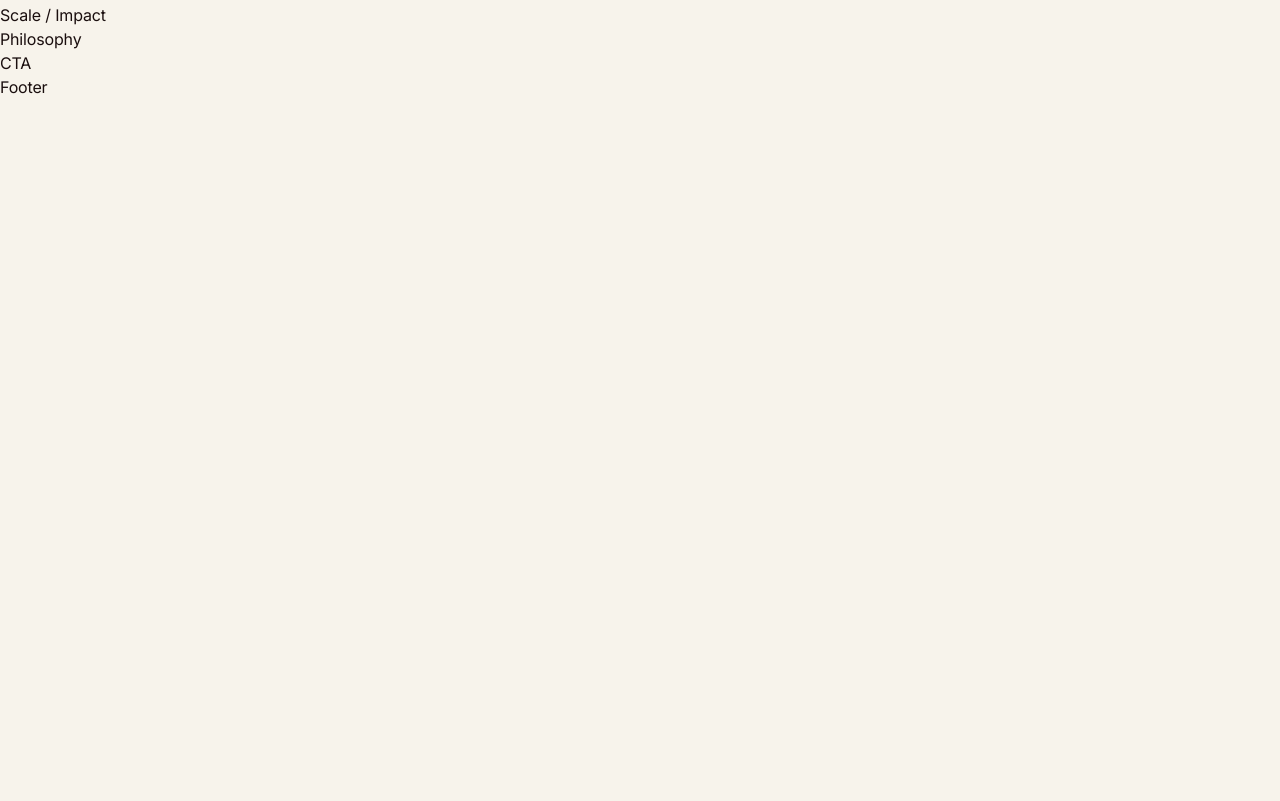
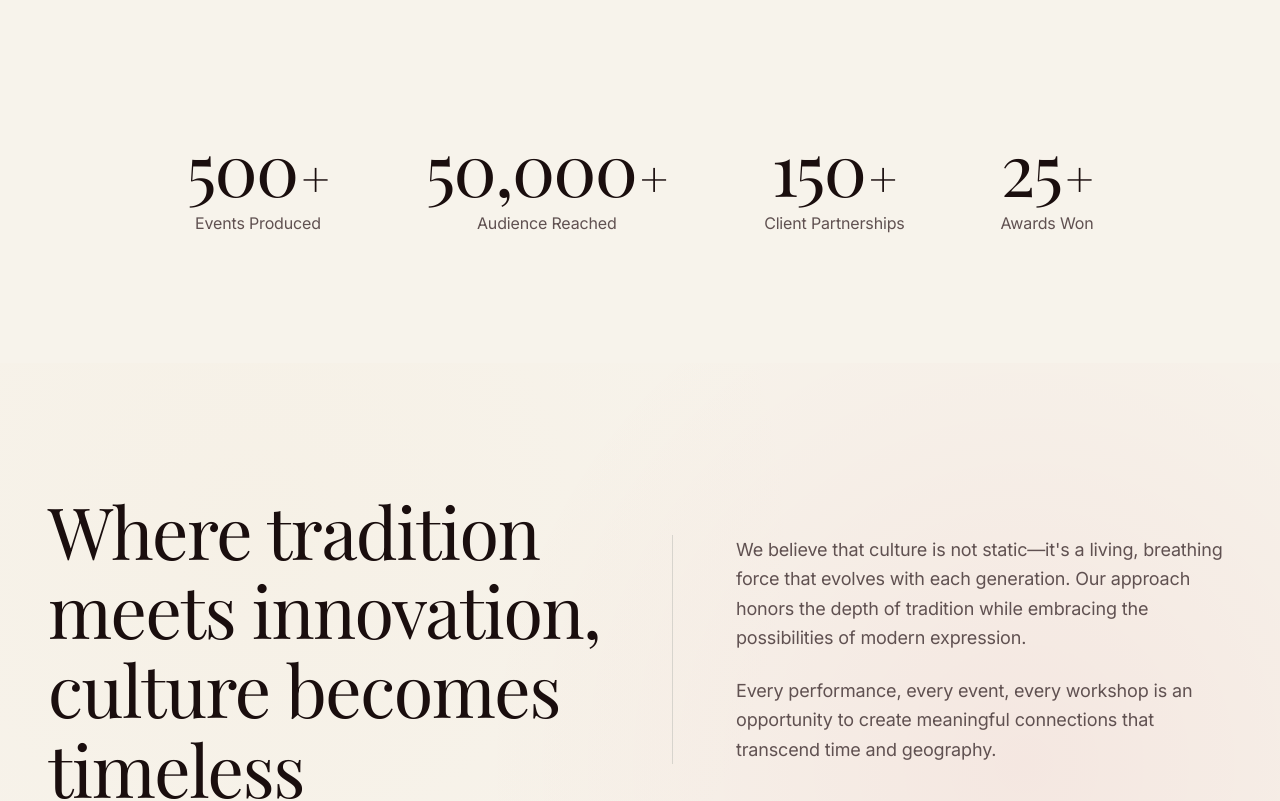
Before and after one commit to heetjain17/events-design, a Next.js app: page / in a window 1280 px wide. Shown: the part 3540-4341 px from the top of the page. Before the commit the page ends 3639 px from the top, so only its background shows below. Built offline with nearby package versions, Linux system fonts and the light colour scheme; a web font is replaced by a local one.

Commit message:
feat(home): impact + philosophy

```diff
--- a/components/home/Philosophy.tsx
+++ b/components/home/Philosophy.tsx
@@ -1,9 +1,58 @@
+"use client"
+
+import { motion } from "framer-motion"
+
 export default function Philosophy() {
   return (
-    <section className="w-full">
-      <div className="container mx-auto">
-        <p>Philosophy</p>
+    <section className="relative w-full py-24 md:py-32 overflow-hidden bg-background">
+      <div className="absolute inset-0 bg-[radial-gradient(circle_at_20%_30%,var(--accent)_0%,transparent_50%)] opacity-5" />
+      <div className="absolute inset-0 bg-[radial-gradient(circle_at_80%_70%,var(--primary)_0%,transparent_50%)] opacity-5" />
+
+      <div className="container mx-auto px-6 md:px-12 relative">
+        <div className="max-w-7xl mx-auto">
+          <div className="grid grid-cols-1 lg:grid-cols-2 gap-12 lg:gap-16 items-center">
+            <motion.div
+              className="space-y-4"
+              initial={{ opacity: 0, x: -30 }}
+              whileInView={{ opacity: 1, x: 0 }}
+              transition={{ duration: 0.8, ease: "easeOut" }}
+              viewport={{ once: true }}
+            >
+              <h2 className="font-heading text-4xl md:text-5xl lg:text-6xl xl:text-7xl text-foreground leading-[1.1]">
+                Where tradition
+                <br />
+                meets innovation,
+                <br />
+                culture becomes
+                <br />
+                timeless
+              </h2>
+            </motion.div>
+
+            <div className="relative">
+              <div className="absolute left-0 top-0 bottom-0 w-px bg-border hidden lg:block" />
+
+              <motion.div
+                className="lg:pl-16 space-y-6"
+                initial={{ opacity: 0, x: 30 }}
+                whileInView={{ opacity: 1, x: 0 }}
+                transition={{ duration: 0.8, delay: 0.2, ease: "easeOut" }}
+                viewport={{ once: true }}
+              >
+                <p className="font-sans text-base md:text-lg text-muted-foreground leading-relaxed">
+                  We believe that culture is not static—it's a living, breathing force that evolves
+                  with each generation. Our approach honors the depth of tradition while embracing
+                  the possibilities of modern expression.
+                </p>
+                <p className="font-sans text-base md:text-lg text-muted-foreground leading-relaxed">
+                  Every performance, every event, every workshop is an opportunity to create
+                  meaningful connections that transcend time and geography.
+                </p>
+              </motion.div>
+            </div>
+          </div>
+        </div>
       </div>
     </section>
-  );
+  )
 }
--- a/components/home/ScaleImpact.tsx
+++ b/components/home/ScaleImpact.tsx
@@ -1,9 +1,70 @@
+"use client"
+
+import { motion, useInView } from "framer-motion"
+import { AnimatedNumber } from "@/components/motion-primitives/animated-number"
+import { useRef, useState } from "react"
+
+interface Stat {
+  value: number
+  suffix?: string
+  label: string
+}
+
+const stats: Stat[] = [
+  { value: 500, suffix: "+", label: "Events Produced" },
+  { value: 50000, suffix: "+", label: "Audience Reached" },
+  { value: 150, suffix: "+", label: "Client Partnerships" },
+  { value: 25, suffix: "+", label: "Awards Won" },
+]
+
+function StatItem({ stat, index }: { stat: Stat; index: number }) {
+  const [value, setValue] = useState(0)
+  const ref = useRef(null)
+  const isInView = useInView(ref, { once: true })
+
+  if (isInView && value === 0) {
+    setValue(stat.value)
+  }
+
+  return (
+    <motion.div
+      ref={ref}
+      className="flex flex-col items-center text-center"
+      initial={{ opacity: 0, y: 20 }}
+      whileInView={{ opacity: 1, y: 0 }}
+      transition={{ duration: 0.6, delay: index * 0.1 }}
+      viewport={{ once: true }}
+    >
+      <div className="flex items-baseline gap-1 mb-2">
+        <AnimatedNumber
+          value={value}
+          className="font-heading text-5xl md:text-6xl lg:text-7xl text-foreground tracking-tight"
+          springOptions={{
+            bounce: 0,
+            duration: 2500,
+          }}
+        />
+        {stat.suffix && (
+          <span className="font-heading text-3xl md:text-4xl lg:text-5xl text-foreground">
+            {stat.suffix}
+          </span>
+        )}
+      </div>
+      <p className="font-sans text-sm md:text-base text-muted-foreground">{stat.label}</p>
+    </motion.div>
+  )
+}
+
 export default function ScaleImpact() {
   return (
-    <section className="w-full">
-      <div className="container mx-auto">
-        <p>Scale / Impact</p>
+    <section className="w-full py-24 md:py-32 bg-background">
+      <div className="container mx-auto px-6 md:px-12">
+        <div className="flex flex-col md:flex-row items-center justify-center gap-12 md:gap-16 lg:gap-24">
+          {stats.map((stat, index) => (
+            <StatItem key={stat.label} stat={stat} index={index} />
+          ))}
+        </div>
       </div>
     </section>
-  );
+  )
 }
--- /dev/null
+++ b/components/motion-primitives/animated-number.tsx
@@ -0,0 +1,29 @@
+"use client"
+import { cn } from "@/lib/utils"
+import { motion, SpringOptions, useSpring, useTransform } from "motion/react"
+import { useEffect } from "react"
+
+export type AnimatedNumberProps = {
+  value: number
+  className?: string
+  springOptions?: SpringOptions
+  as?: React.ElementType
+}
+
+export function AnimatedNumber({
+  value,
+  className,
+  springOptions,
+  as: Component = "span",
+}: AnimatedNumberProps) {
+  const spring = useSpring(value, springOptions)
+  const display = useTransform(spring, (current) => Math.round(current).toLocaleString())
+
+  useEffect(() => {
+    spring.set(value)
+  }, [spring, value])
+
+  const MotionComponent = motion[Component as keyof typeof motion] as any
+
+  return <MotionComponent className={cn("tabular-nums", className)}>{display}</MotionComponent>
+}
--- /dev/null
+++ b/lib/hooks/useCountUp.ts
@@ -0,0 +1,48 @@
+import { useEffect, useRef, useState } from "react"
+
+interface UseCountUpOptions {
+  end: number
+  duration?: number
+  start?: number
+  enabled?: boolean
+}
+
+export function useCountUp({ end, duration = 2000, start = 0, enabled = true }: UseCountUpOptions) {
+  const [count, setCount] = useState(start)
+  const frameRef = useRef<number | undefined>(undefined)
+  const startTimeRef = useRef<number | undefined>(undefined)
+
+  useEffect(() => {
+    if (!enabled) return
+
+    const animate = (currentTime: number) => {
+      if (!startTimeRef.current) {
+        startTimeRef.current = currentTime
+      }
+
+      const elapsed = currentTime - startTimeRef.current
+      const progress = Math.min(elapsed / duration, 1)
+
+      const easeOutQuart = 1 - Math.pow(1 - progress, 4)
+      const current = start + (end - start) * easeOutQuart
+
+      setCount(current)
+
+      if (progress < 1) {
+        frameRef.current = requestAnimationFrame(animate)
+      } else {
+        setCount(end)
+      }
+    }
+
+    frameRef.current = requestAnimationFrame(animate)
+
+    return () => {
+      if (frameRef.current) {
+        cancelAnimationFrame(frameRef.current)
+      }
+    }
+  }, [end, duration, start, enabled])
+
+  return Math.floor(count)
+}
```
Also changed, not shown: components.json.
